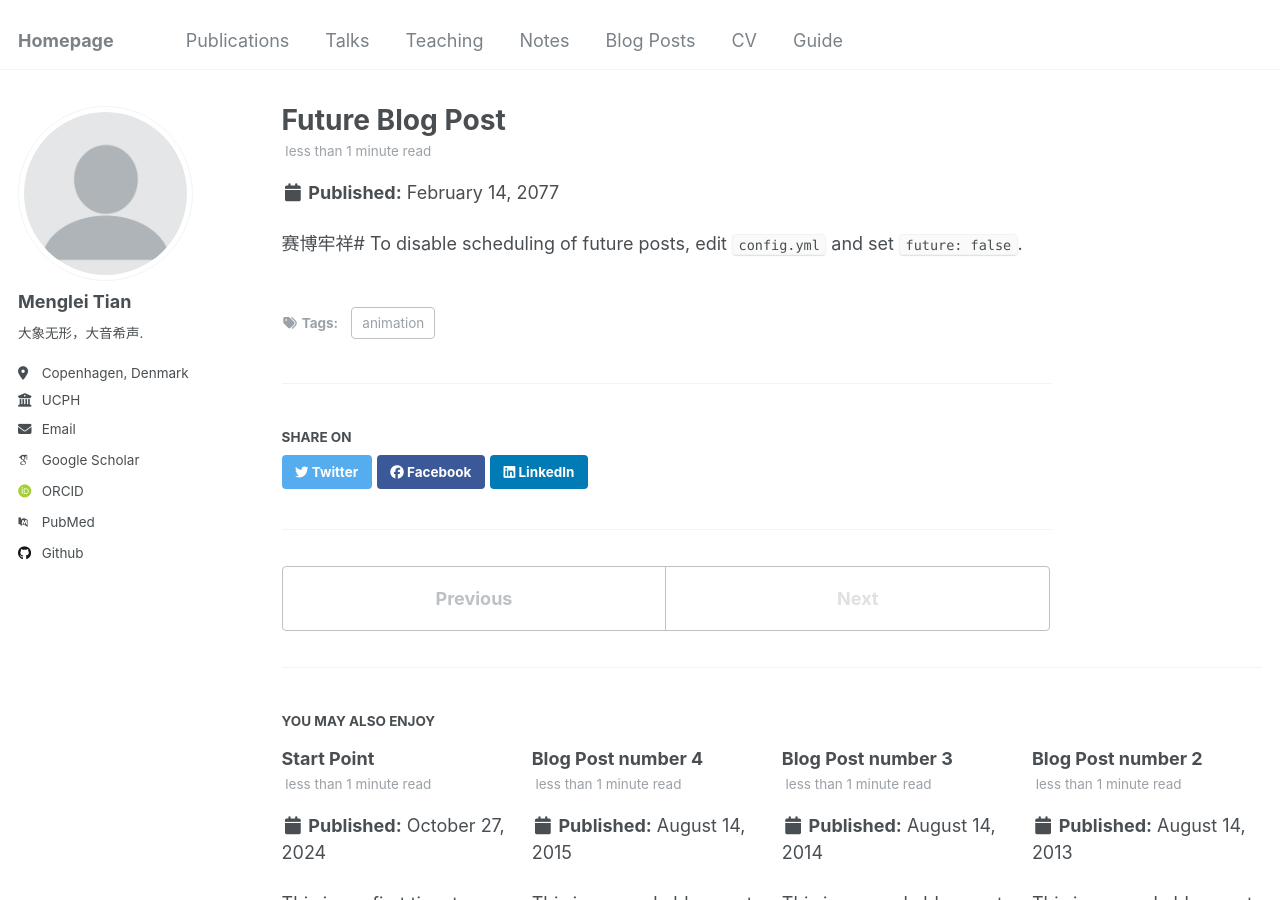
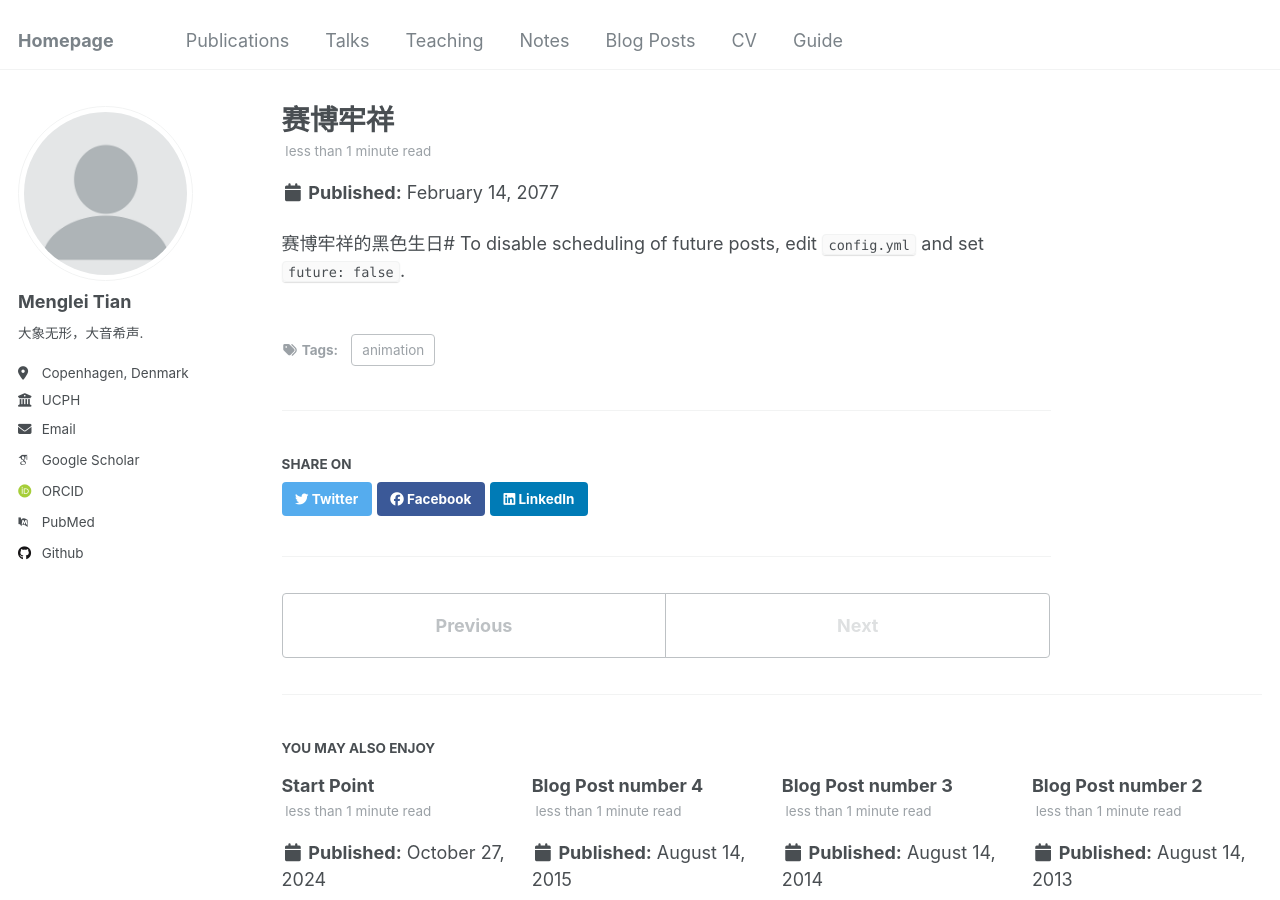
Before and after one commit to Corvus-coronoides/Menglei-Tian.github.io, a Jekyll site: the page built from _posts/2199-01-01-future-post.md, in a window 1280 px wide and 900 px high. Built offline with Jekyll 4.4.1, drawn with Linux system fonts in a browser that asks for light colours; some web fonts are replaced.

Commit message:
Update 2199-01-01-future-post.md

```diff
--- a/_posts/2199-01-01-future-post.md
+++ b/_posts/2199-01-01-future-post.md
@@ -1,9 +1,9 @@
 ---
-title: 'Future Blog Post'
+title: '赛博牢祥'
 date: 2077-02-14
 permalink: /posts/2012/08/blog-post-4/
 tags:
   - animation
 ---
 
-赛博牢祥# To disable scheduling of future posts, edit `config.yml` and set `future: false`.
+赛博牢祥的黑色生日# To disable scheduling of future posts, edit `config.yml` and set `future: false`.
```
